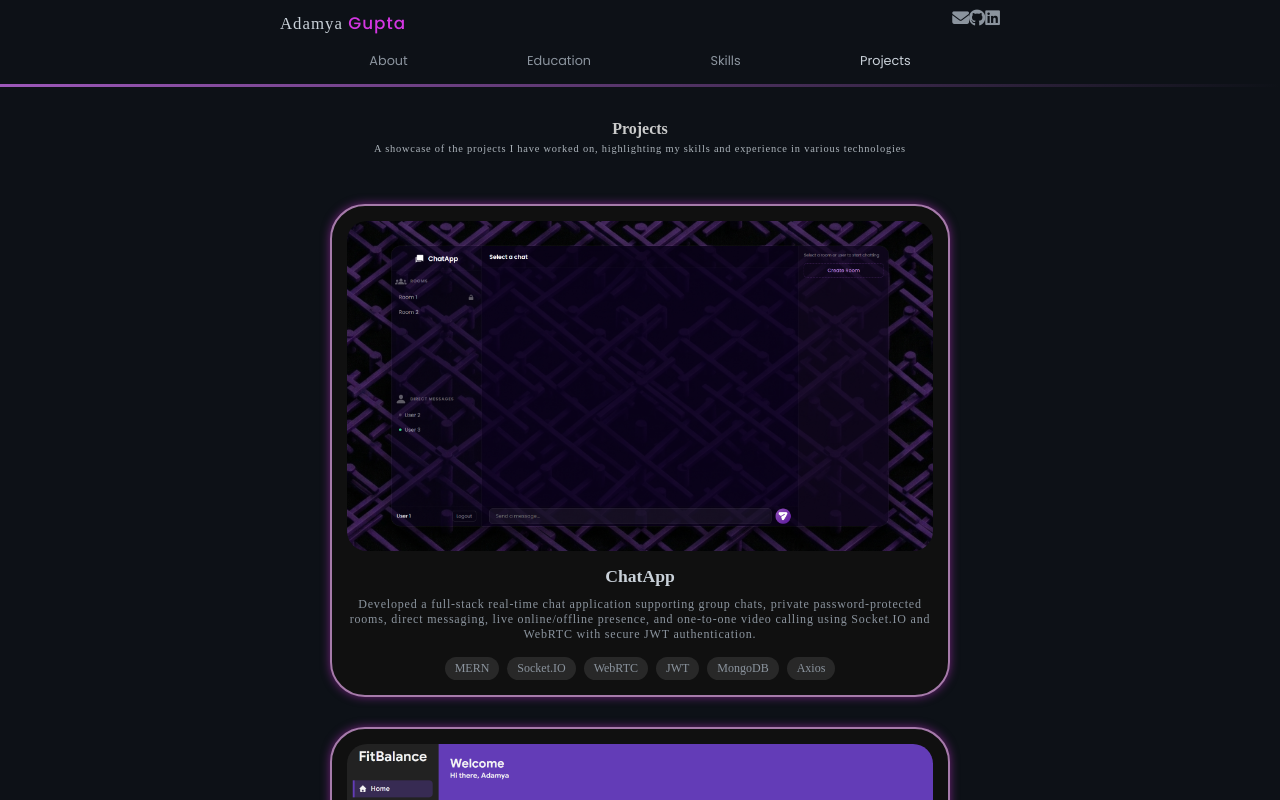
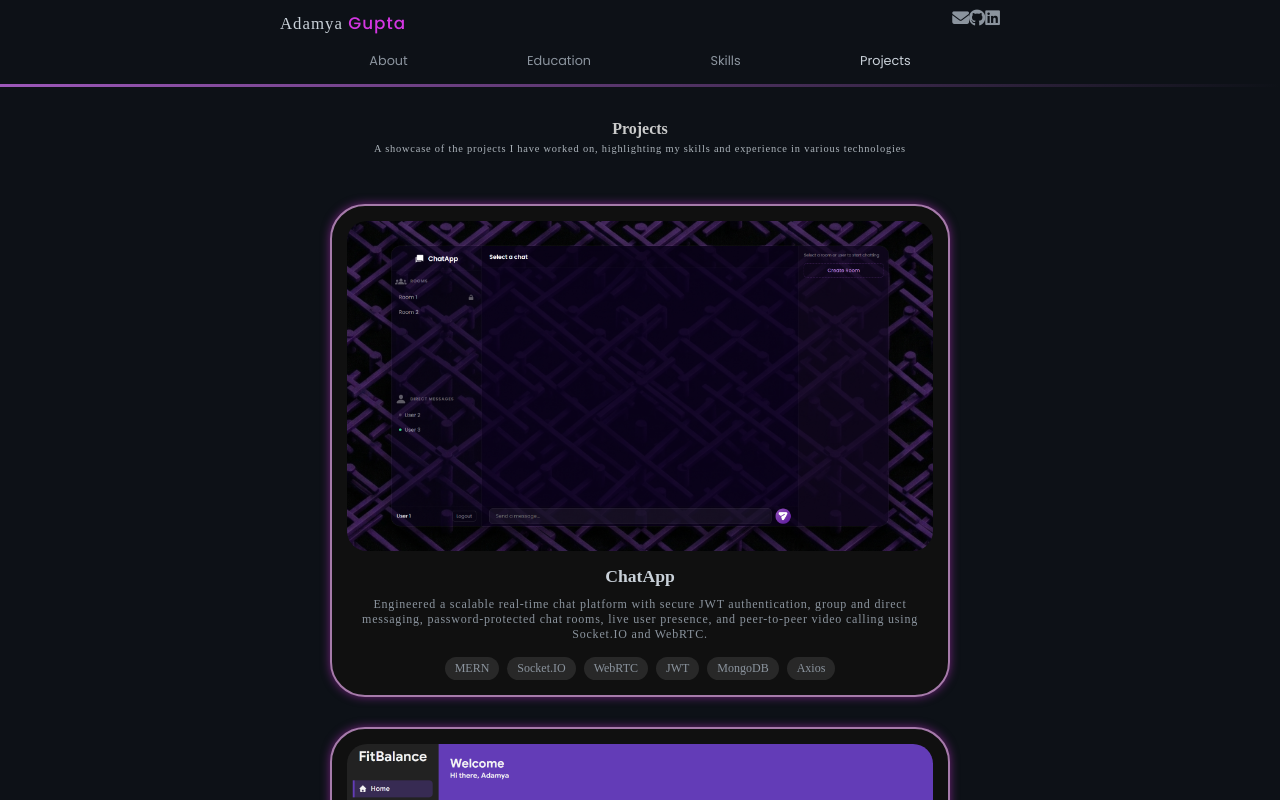
Before and after one commit to Adamya-Gupta-2005/Portfolio, a React (Vite) app in the folder Portfolio/: page /#/projects in a window 1280 px wide. Shown: the top 800 px of the page. Built offline with nearby package versions, Linux system fonts and the light colour scheme; some icons are missing; a web font is replaced by a local one.

Commit message:
project updates

```diff
--- a/Portfolio/src/data/projects.js
+++ b/Portfolio/src/data/projects.js
@@ -7,7 +7,7 @@ export const projects = [
         id: 2,
         title: 'ChatApp',
         image: chatApp,
-        description: 'Developed a full-stack real-time chat application supporting group chats, private password-protected rooms, direct messaging, live online/offline presence, and one-to-one video calling using Socket.IO and WebRTC with secure JWT authentication.',
+        description: 'Engineered a scalable real-time chat platform with secure JWT authentication, group and direct messaging, password-protected chat rooms, live user presence, and peer-to-peer video calling using Socket.IO and WebRTC.',
         techs: ["MERN", "Socket.IO", "WebRTC", "JWT", "MongoDB", "Axios"],
         github: "https://github.com/Adamya-Gupta-2005/ChatApp",
         live: "https://chat-app-phi-ten-ga4z8vshkm.vercel.app/"
```
